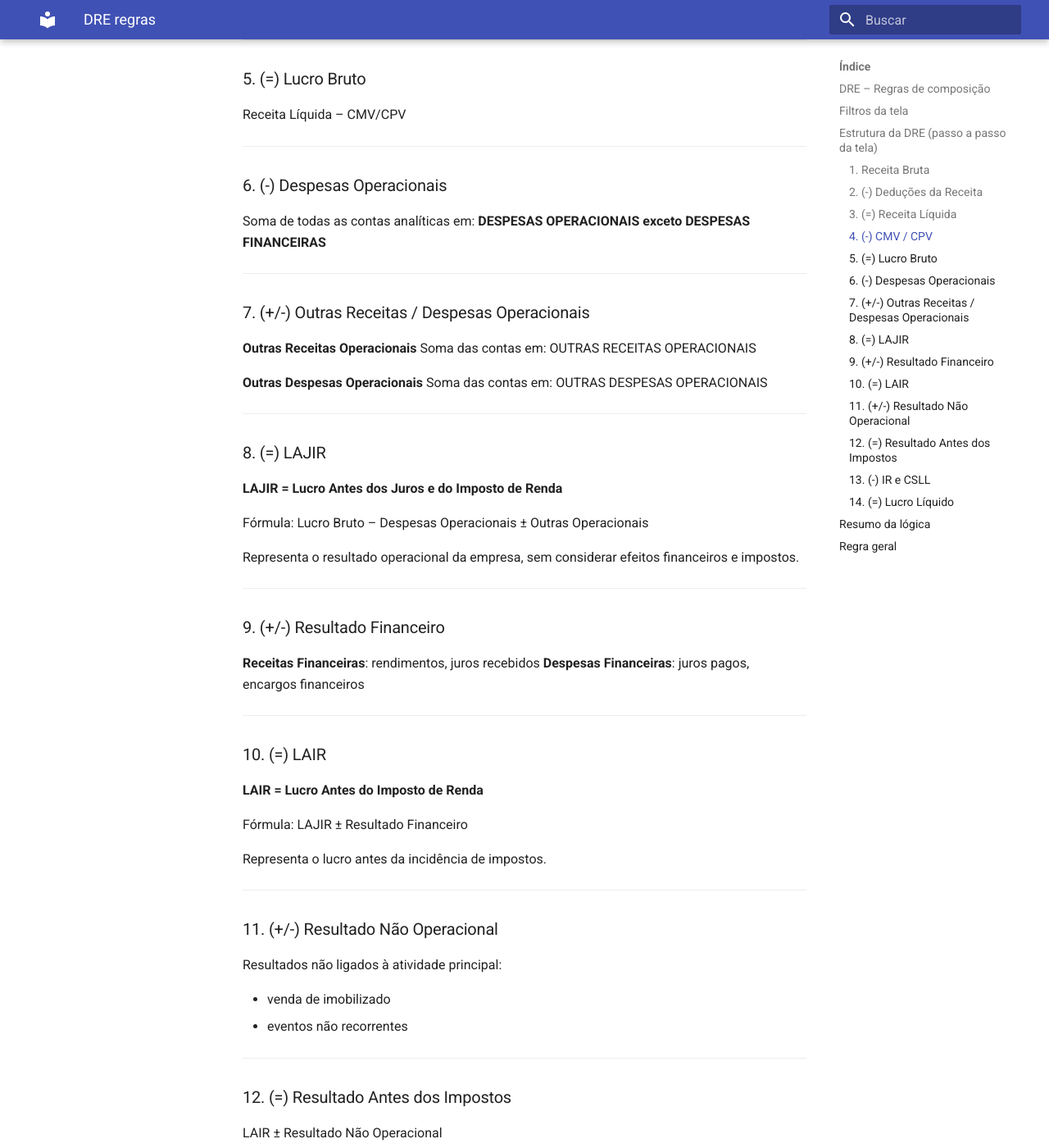
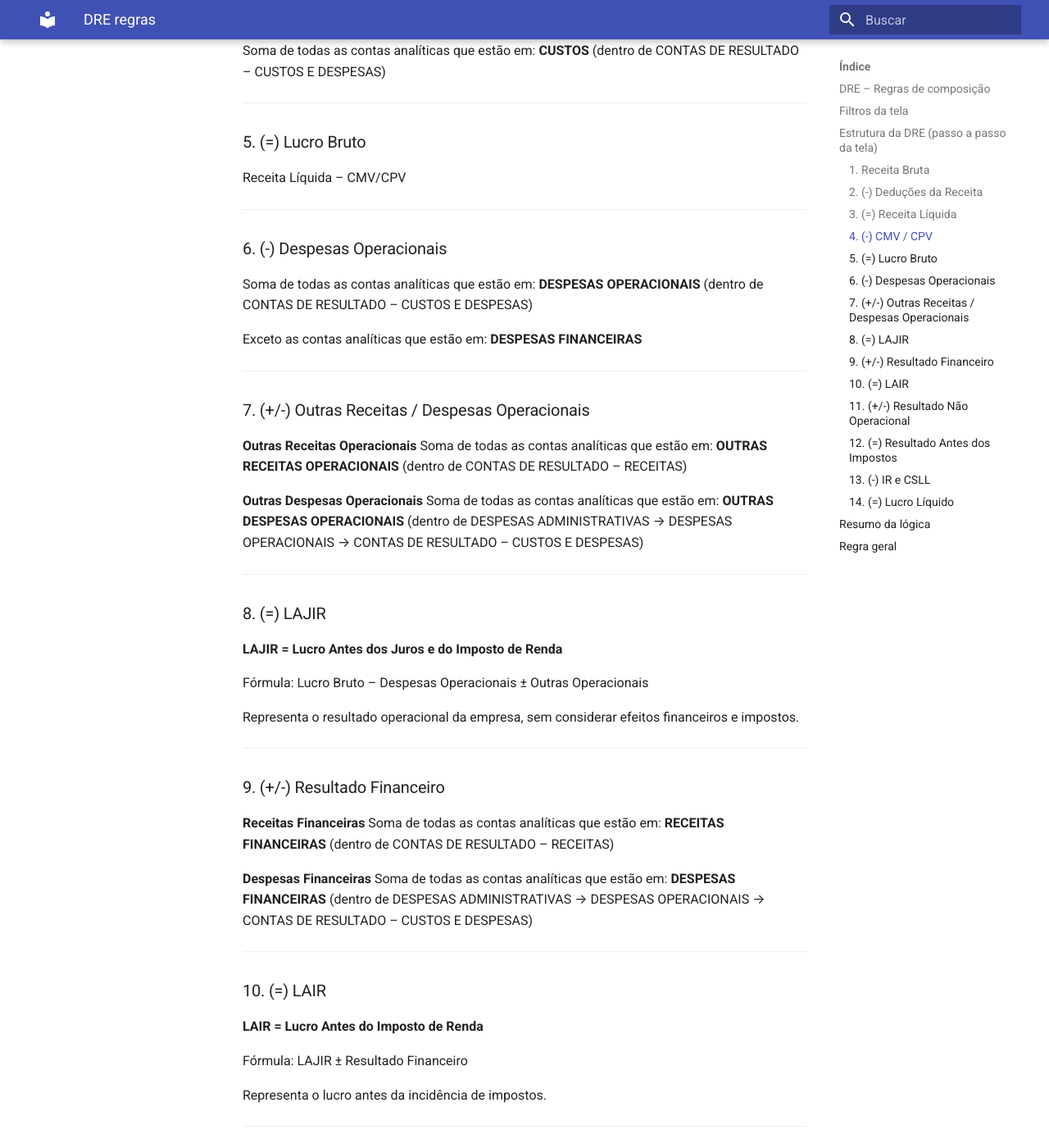
Before and after one commit to NES-Contabilidade-Integrada/doc-coins2026.1, an MkDocs documentation site: the page built from docs/requisitos/DRE-regras.md, in a window 1280 px wide and 1400 px high, scrolled down 1479 px. Shown: the whole window at 82% size. Built offline with MkDocs 1.6.1 and Material for MkDocs 9.7.7, drawn with Linux system fonts in a browser that asks for light colours; some of the changed text lies outside the part shown.

Commit message:
Clarify phrasing in DRE rules documentation
Updated phrasing for clarity in DRE structure.

```diff
--- a/docs/requisitos/DRE-regras.md
+++ b/docs/requisitos/DRE-regras.md
@@ -29,15 +29,17 @@ A tela deve carregar automaticamente a DRE com esses valores, sem necessidade de
 
 ### 1. Receita Bruta
 
-Soma de todas as contas analíticas em:
+Soma de todas as contas analíticas que estão em:
 **RECEITA BRUTA DE VENDAS E SERVIÇOS**
+(dentro de CONTAS DE RESULTADO – RECEITAS)
 
 ---
 
 ### 2. (-) Deduções da Receita
 
-Soma de todas as contas analíticas em:
+Soma de todas as contas analíticas que estão em:
 **DEDUÇÕES DA RECEITA BRUTA**
+(dentro de CONTAS DE RESULTADO – RECEITAS)
 
 ---
 
@@ -52,8 +54,9 @@ Receita Bruta – Deduções
 **CMV (Custo das Mercadorias Vendidas)**: custo das mercadorias vendidas
 **CPV (Custo dos Produtos Vendidos)**: custo dos produtos fabricados e vendidos
 
-Soma de todas as contas analíticas em:
+Soma de todas as contas analíticas que estão em:
 **CUSTOS**
+(dentro de CONTAS DE RESULTADO – CUSTOS E DESPESAS)
 
 ---
 
@@ -65,19 +68,26 @@ Receita Líquida – CMV/CPV
 
 ### 6. (-) Despesas Operacionais
 
-Soma de todas as contas analíticas em:
+Soma de todas as contas analíticas que estão em:
 **DESPESAS OPERACIONAIS**
-**exceto DESPESAS FINANCEIRAS**
+(dentro de CONTAS DE RESULTADO – CUSTOS E DESPESAS)
+
+Exceto as contas analíticas que estão em:
+**DESPESAS FINANCEIRAS**
 
 ---
 
 ### 7. (+/-) Outras Receitas / Despesas Operacionais
 
 **Outras Receitas Operacionais**
-Soma das contas em: OUTRAS RECEITAS OPERACIONAIS
+Soma de todas as contas analíticas que estão em:
+**OUTRAS RECEITAS OPERACIONAIS**
+(dentro de CONTAS DE RESULTADO – RECEITAS)
 
 **Outras Despesas Operacionais**
-Soma das contas em: OUTRAS DESPESAS OPERACIONAIS
+Soma de todas as contas analíticas que estão em:
+**OUTRAS DESPESAS OPERACIONAIS**
+(dentro de DESPESAS ADMINISTRATIVAS → DESPESAS OPERACIONAIS → CONTAS DE RESULTADO – CUSTOS E DESPESAS)
 
 ---
 
@@ -94,8 +104,15 @@ Representa o resultado operacional da empresa, sem considerar efeitos financeiro
 
 ### 9. (+/-) Resultado Financeiro
 
-**Receitas Financeiras**: rendimentos, juros recebidos
-**Despesas Financeiras**: juros pagos, encargos financeiros
+**Receitas Financeiras**
+Soma de todas as contas analíticas que estão em:
+**RECEITAS FINANCEIRAS**
+(dentro de CONTAS DE RESULTADO – RECEITAS)
+
+**Despesas Financeiras**
+Soma de todas as contas analíticas que estão em:
+**DESPESAS FINANCEIRAS**
+(dentro de DESPESAS ADMINISTRATIVAS → DESPESAS OPERACIONAIS → CONTAS DE RESULTADO – CUSTOS E DESPESAS)
 
 ---
 
@@ -112,10 +129,15 @@ Representa o lucro antes da incidência de impostos.
 
 ### 11. (+/-) Resultado Não Operacional
 
-Resultados não ligados à atividade principal:
+**Receitas Não Operacionais**
+Soma de todas as contas analíticas que estão em:
+**RECEITAS NÃO OPERACIONAIS**
+(dentro de CONTAS DE RESULTADO – RECEITAS)
 
-* venda de imobilizado
-* eventos não recorrentes
+**Despesas Não Operacionais**
+Soma de todas as contas analíticas que estão em:
+**DESPESAS NÃO OPERACIONAIS**
+(dentro de CONTAS DE RESULTADO – CUSTOS E DESPESAS)
 
 ---
 
@@ -130,13 +152,15 @@ LAIR ± Resultado Não Operacional
 **IR = Imposto de Renda**
 **CSLL = Contribuição Social sobre o Lucro Líquido**
 
-Soma das contas de impostos sobre o lucro.
+Soma de todas as contas analíticas que estão em:
+**IMPOSTOS SOBRE O LUCRO (IR/CSLL)**
+(dentro de CONTAS DE RESULTADO – RECEITAS ou grupo específico de resultado)
 
 ---
 
 ### 14. (=) Lucro Líquido
 
-Resultado final da DRE após todos os descontos.
+Resultado Antes dos Impostos – Impostos
 
 ---
 
```
